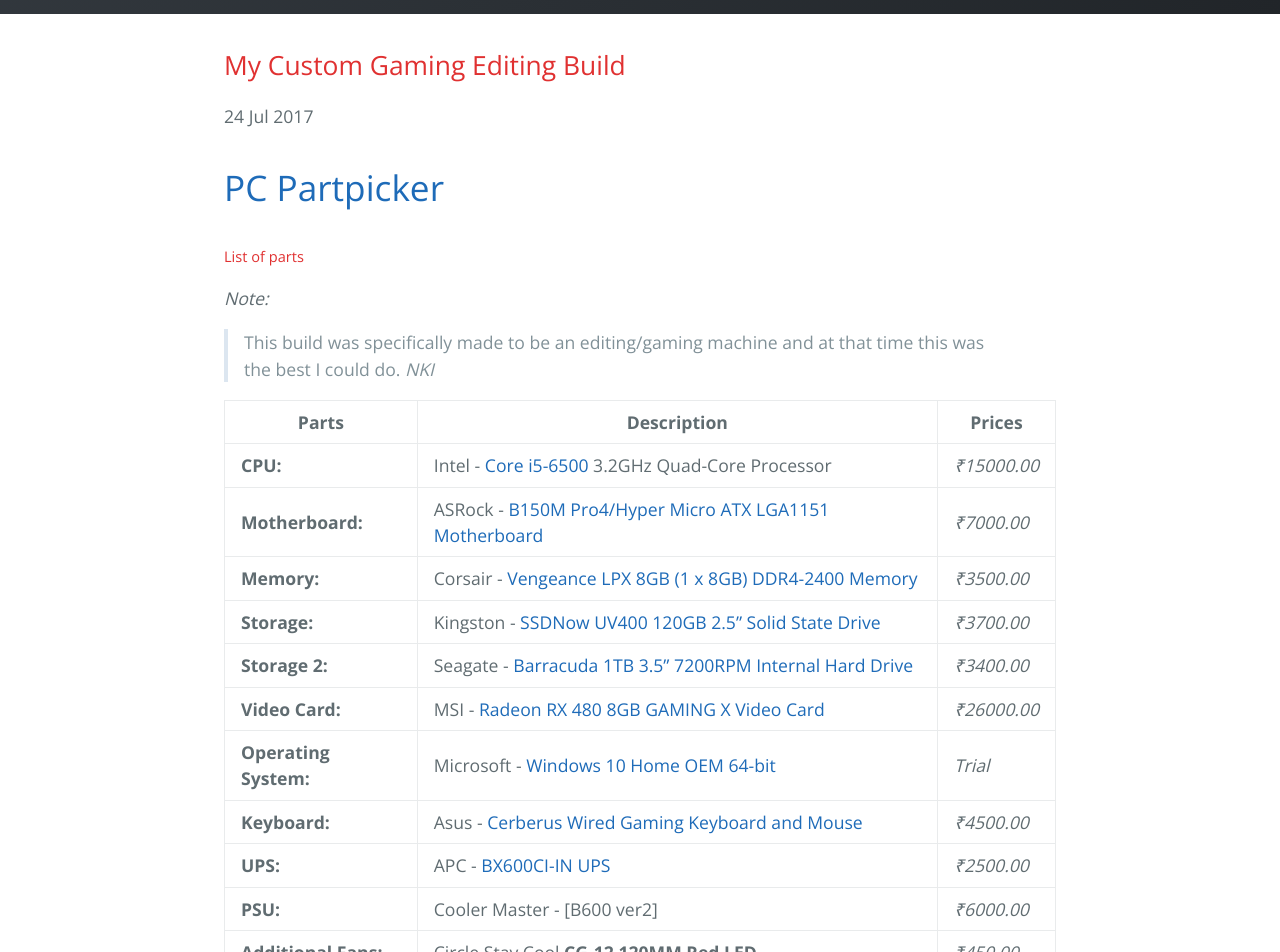
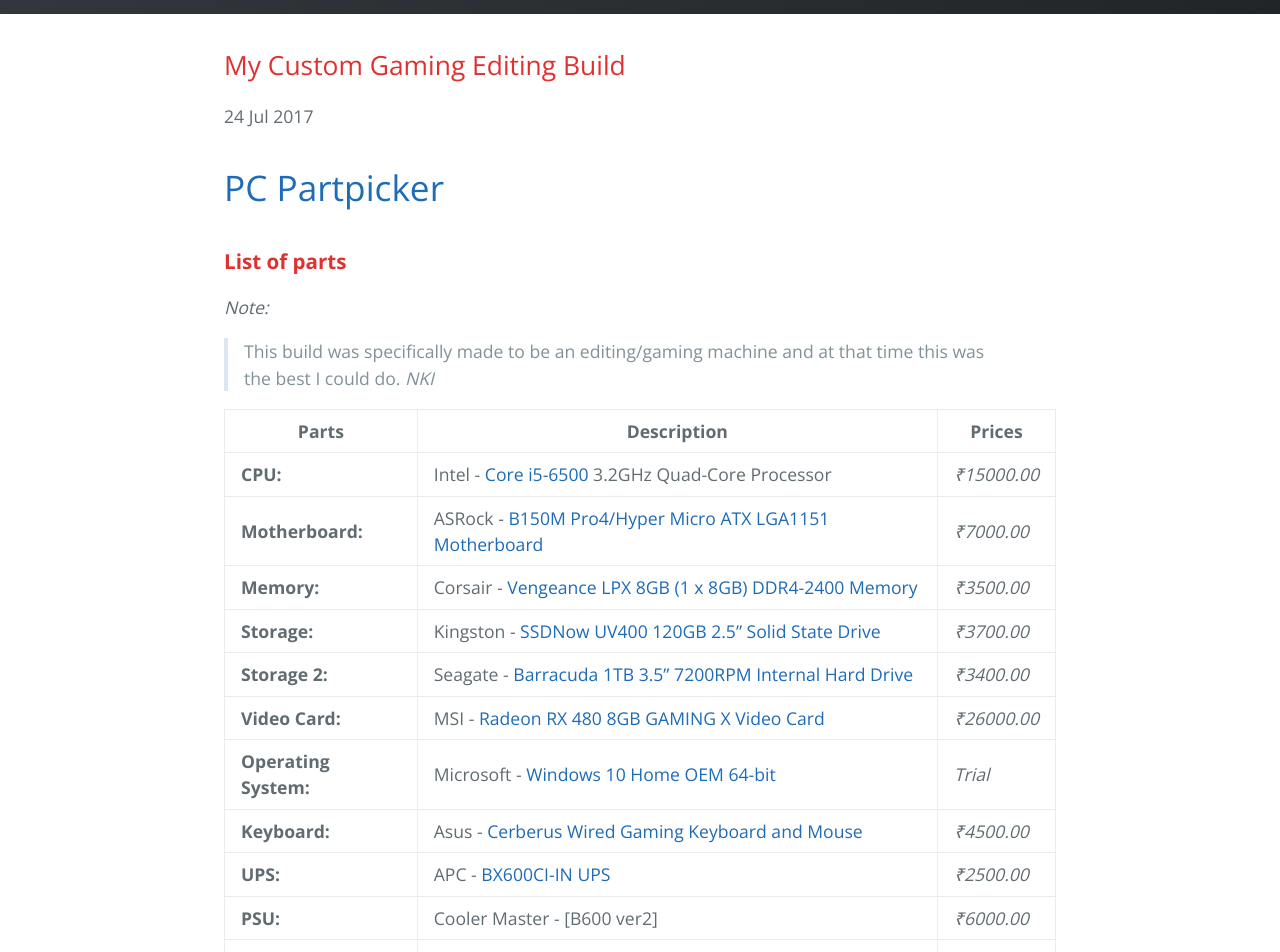
Before and after one commit to Navneet-Suresh/Navneet-Suresh.github.io, a Jekyll site: the page built from _posts/2017-07-24-My-Custom-Gaming-Editing-Build.markdown, in a window 1280 px wide. Shown: the part 369-1321 px from the top of the page. Built offline with Jekyll 4.4.1, drawn with Linux system fonts in a browser that asks for light colours; our own code applies the rules of GitHub Pages for plain Markdown files.

```diff
--- a/_posts/2017-07-24-My-Custom-Gaming-Editing-Build.markdown
+++ b/_posts/2017-07-24-My-Custom-Gaming-Editing-Build.markdown
@@ -1,5 +1,5 @@
 # [PC Partpicker](https://in.pcpartpicker.com/list/RCsWqk)
-##### List of parts
+### **List of parts**
 _Note:_
 > This build was specifically made to be an editing/gaming machine and at that time this was the best I could do. _NKI_
 
```
